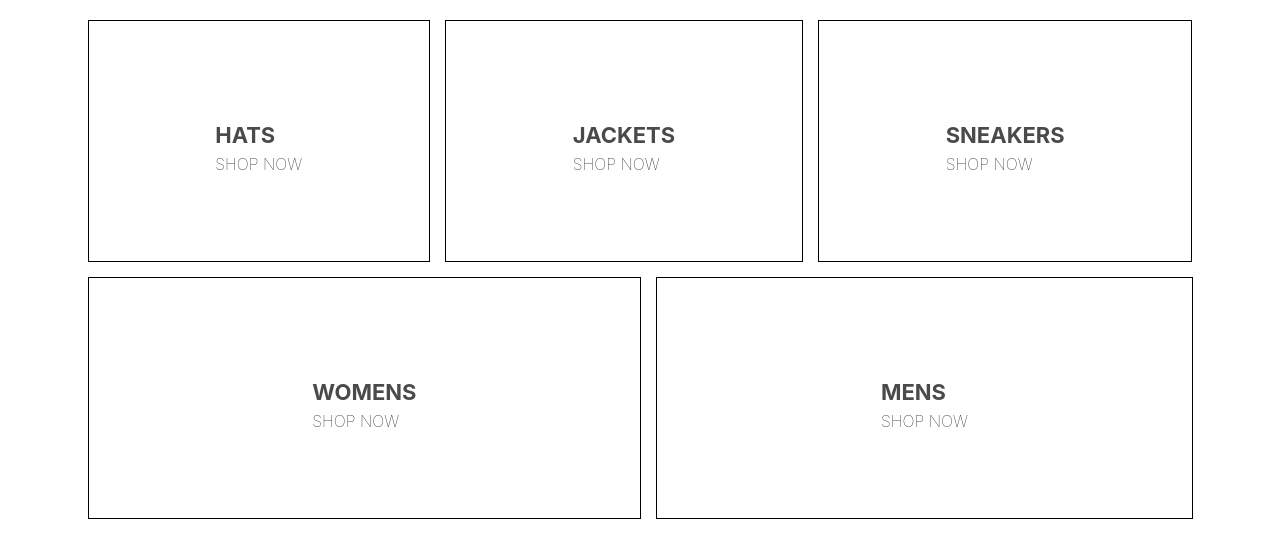
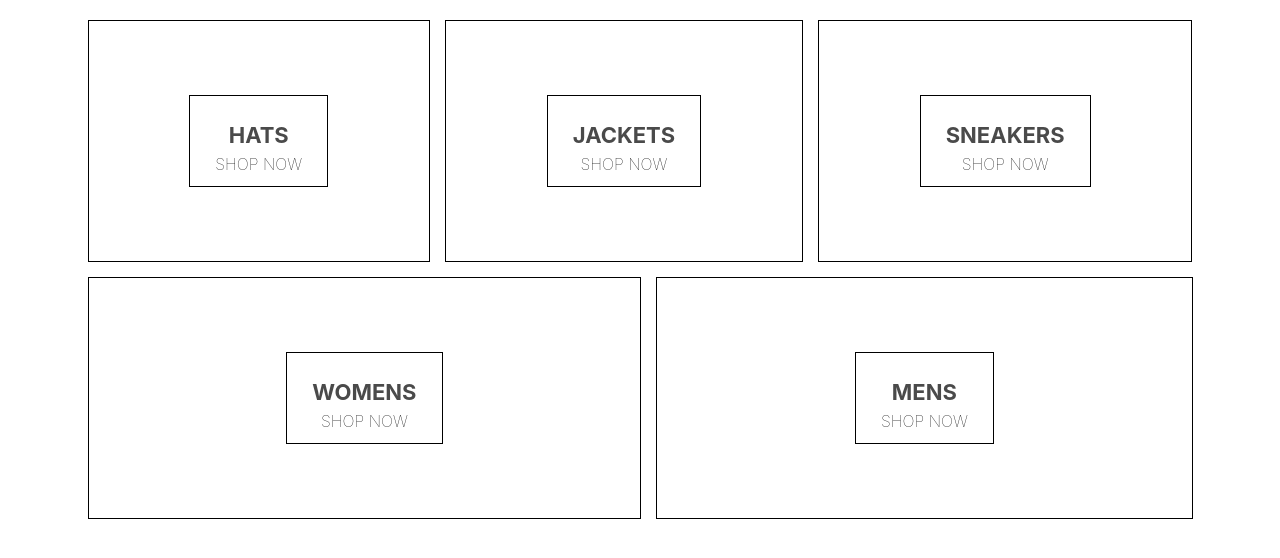
Before and after one commit to cmxgloria/e-commerce-clothing, a React (Create React App) app: page / in a window 1280 px wide. Shown: the top 558 px of the page. Built offline with nearby package versions, Linux system fonts and the light colour scheme.

Commit message:
updated css

```diff
--- a/src/homepage.styles.scss
+++ b/src/homepage.styles.scss
@@ -28,7 +28,7 @@
       margin-left: 7.5px;
     }
 
-    。content {
+    .content {
       height: 90px;
       padding: 0 25px;
       display: flex;
```
